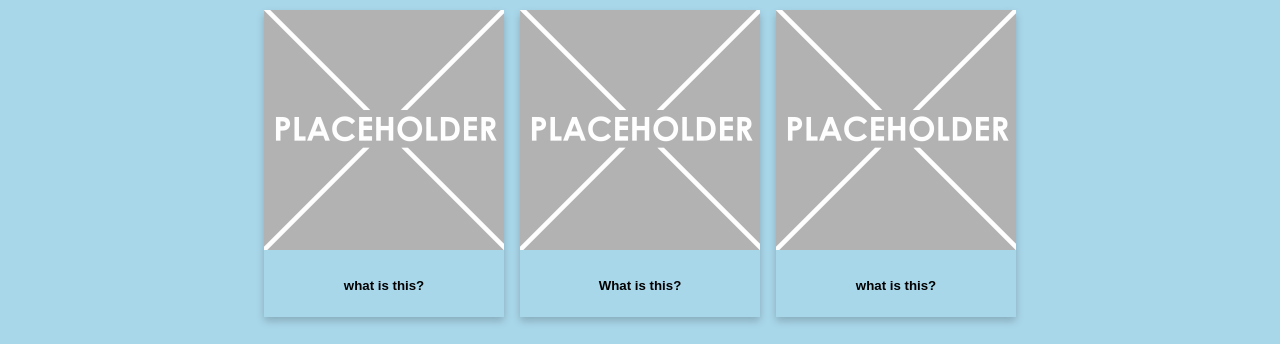
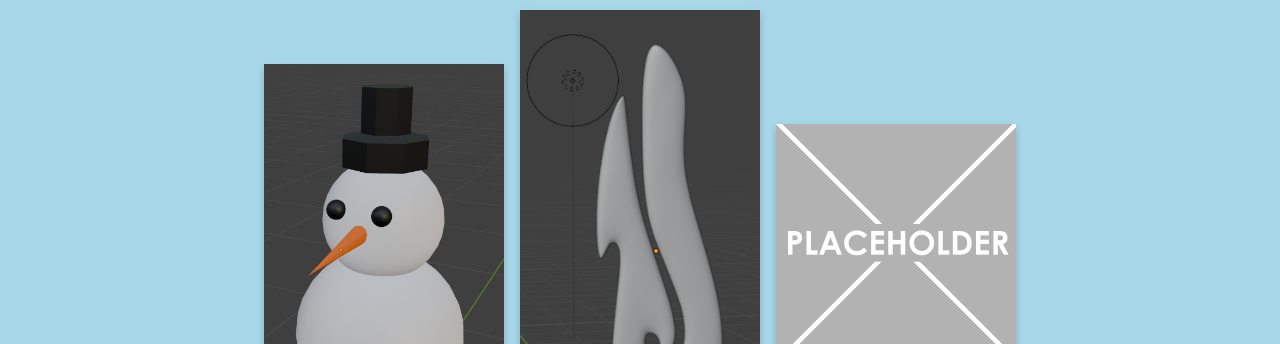
Before and after one commit to 23483/LanceSwaine-10DGT-BHS-Website, a plain HTML site: page 3dmodelling.html in a window 1280 px wide. Shown: the part 331-675 px from the top of the page. Drawn offline with Linux system fonts and the light colour scheme; a web font is replaced by a local one.

Commit message:
i added a snow man and hook to 3d modelling and animation

```diff
--- a/3dmodelling.html
+++ b/3dmodelling.html
@@ -36,19 +36,19 @@
       <div class='container'>
         <!-- item 1 starts here-->
         <div class='item'>
-          <img src="images/placeholder.png" alt="please replace me">
+          <img src="images/snowman.PNG" alt="please replace me">
           <div class='item-info'>
             <!-- a brief explanation of what this picture is -->
-            <h5>what is this?</h5>
+            <h5>this is a snowman with a hat i made</h5>
           </div>
         </div>
         <!-- end of item 1 -->
         <!-- item 2 starts here-->
         <div class='item'>
-          <img src="images/placeholder.png" alt="please replace me">
+          <img src="images/hook.png" alt="a hook">
           <div class='item-info'>
             <!-- a brief explanation of what this picture is -->
-            <h5>What is this?</h5>
+            <h5>this is a picture of a hook that can spin but im noit sure how to make it spin on a website</h5>
           </div>
         </div>
         <!-- end of item 2 -->
```
Also changed, not shown: animation.html (+1 -1 lines), images/hook.png (added), images/snowman.PNG (added), 1 other file.
